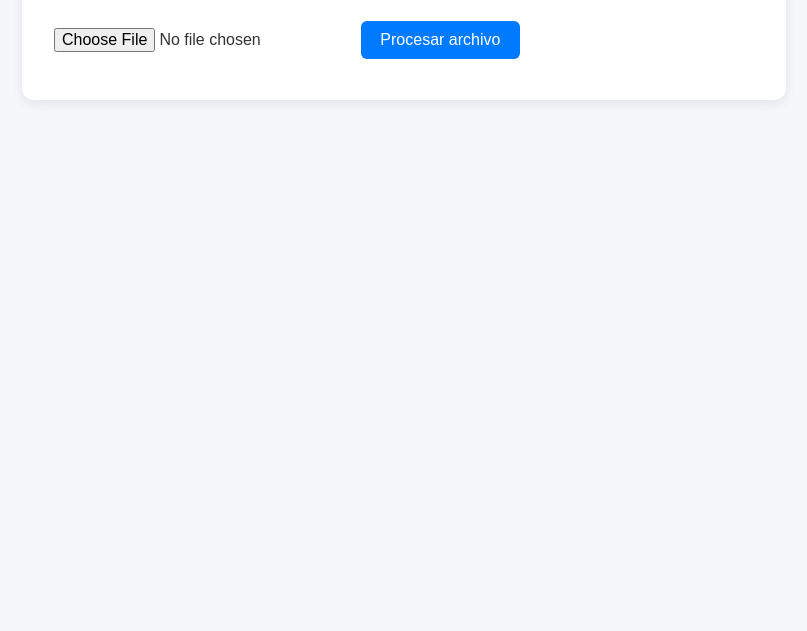
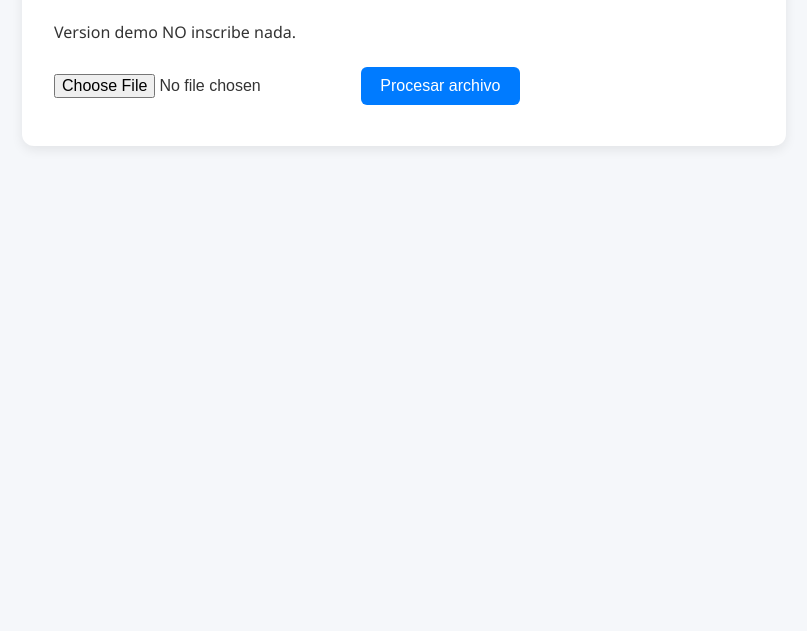
Before and after one commit to mhidalgo9827/MiPlantillaGit, a plain HTML site: page certum_folder/index.html in a window 1280 px wide. Shown: the part 169-800 px from the top of the page, without its empty margins (236-1043 px from the left). Drawn offline with Linux system fonts and the light colour scheme.

Commit message:
Actualizado index.html desde x555_deb

```diff
--- a/certum_folder/index.html
+++ b/certum_folder/index.html
@@ -12,6 +12,7 @@
   <div class="container">
     <h1>Certum Folder</h1>
     <p>Registro de propiedad intelectual mediante hash y blockchain</p>
+    <p>Version demo NO inscribe nada.</p>
 
     <input type="file" id="fileInput" />
     <button id="processButton">Procesar archivo</button>
```
